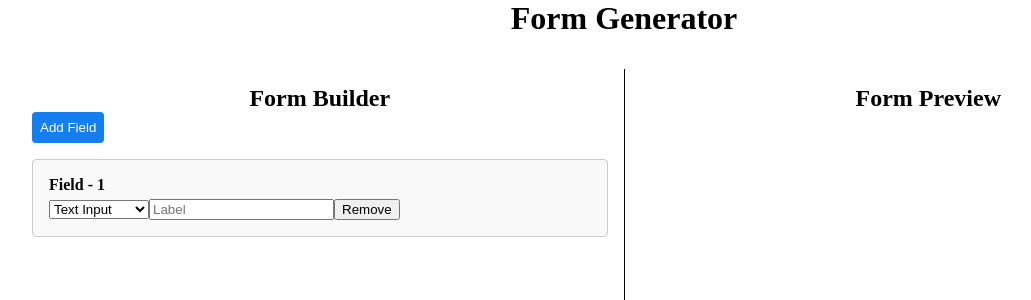
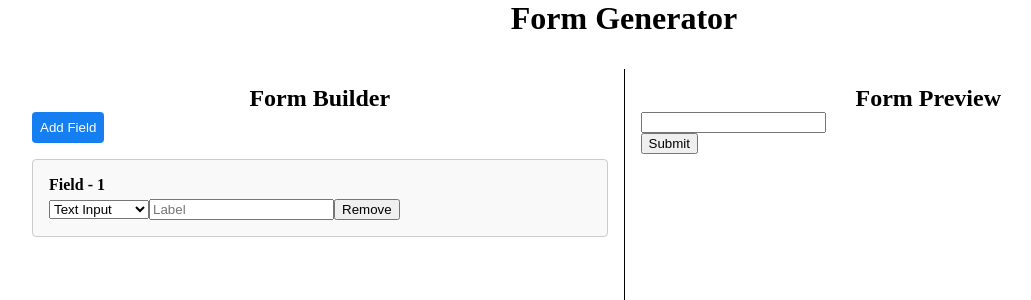
Before and after one commit to Priyanshu-24/react-form-generator, a React (Vite) app: page / in a window 1280 px wide. Both pictures are taken after a click on the button "Add Field". Shown: the top 300 px of the page, without its empty margins (16-1047 px from the left). Built offline with nearby package versions, Linux system fonts and the light colour scheme.

Commit message:
added text-field in form preview and added uuid for unique id

```diff
--- a/package.json
+++ b/package.json
@@ -11,7 +11,8 @@
   },
   "dependencies": {
     "react": "^18.3.1",
-    "react-dom": "^18.3.1"
+    "react-dom": "^18.3.1",
+    "uuid": "^10.0.0"
   },
   "devDependencies": {
     "@types/react": "^18.3.3",
--- a/src/components/FormBuilder/FormBuilder.jsx
+++ b/src/components/FormBuilder/FormBuilder.jsx
@@ -5,8 +5,6 @@ import { useContext } from "react";
 const FormBuilder = () => {
   const { fields, addField, removeField, updateField } =
     useContext(FormContext);
-
-  console.log(fields);
 
   return (
     <div className="form-builder">
@@ -18,7 +16,7 @@ const FormBuilder = () => {
         {fields.map((field, idx) => {
           return (
             <FormFieldConfig
-              key={idx}
+              key={field?.id}
               field={field}
               onUpdate={(newField) => updateField(idx, newField)}
               onRemove={() => removeField(idx)}
--- a/src/components/FormPreview/FormPreview.jsx
+++ b/src/components/FormPreview/FormPreview.jsx
@@ -1,7 +1,41 @@
+import { useContext, useState } from "react";
+
+import { FIELD_VALUES } from "../../utils/constant";
+import { FormContext } from "../../context/FormContext";
+
 const FormPreview = () => {
+  const { fields } = useContext(FormContext);
+  const [formData, setFormData] = useState({});
+
+  const handleChange = (label, value) => {
+    setFormData({
+      ...formData,
+      [label]: value,
+    });
+  };
+
+  console.log(formData);
+
+  const handleSubmit = () => {};
+
   return (
     <div className="form-preview">
       <h2>Form Preview</h2>
+      <form onSubmit={handleSubmit}>
+        {fields?.map((field) => (
+          <div key={field?.id} className="field-container">
+            <label>{field?.label}</label>
+            {field?.type === FIELD_VALUES?.TEXT && (
+              <input
+                type="text"
+                value={formData[field?.label] || ""}
+                onChange={(e) => handleChange(field?.label, e.target.value)}
+              />
+            )}
+          </div>
+        ))}
+        <button type="submit">Submit</button>
+      </form>
     </div>
   );
 };
--- a/src/context/FormContext.jsx
+++ b/src/context/FormContext.jsx
@@ -1,6 +1,7 @@
 import { createContext, useState } from "react";
 
 import { FIELD_VALUES } from "../utils/constant";
+import { v4 as uuidv4 } from "uuid";
 
 export const FormContext = createContext();
 
@@ -10,7 +11,13 @@ export const FormProvider = ({ children }) => {
   const addField = () => {
     setFields([
       ...fields,
-      { type: FIELD_VALUES?.TEXT, label: "", options: [], validations: {} },
+      {
+        id: uuidv4(),
+        type: FIELD_VALUES?.TEXT,
+        label: "",
+        options: [],
+        validations: {},
+      },
     ]);
   };
 
```
Also changed, not shown: 1 other file (tests, documents, lock files or other folders).
